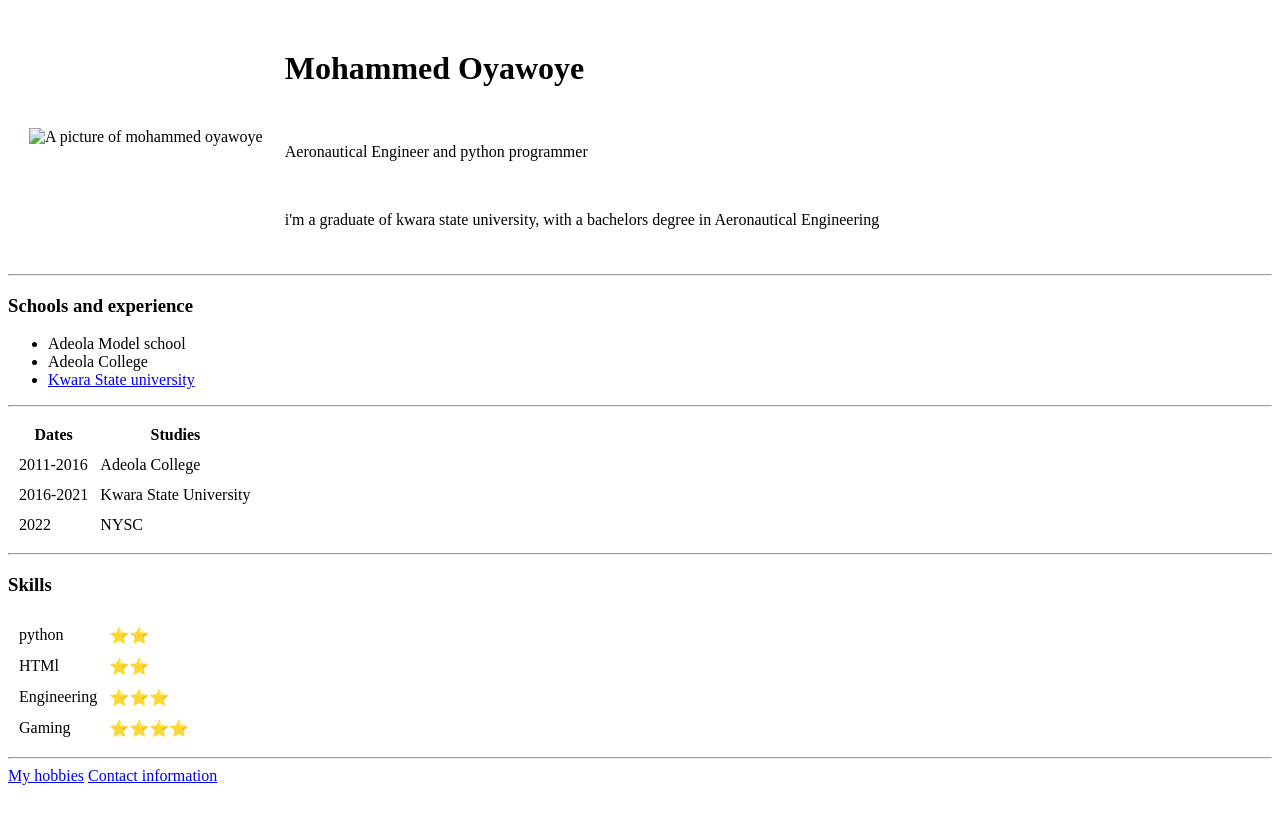
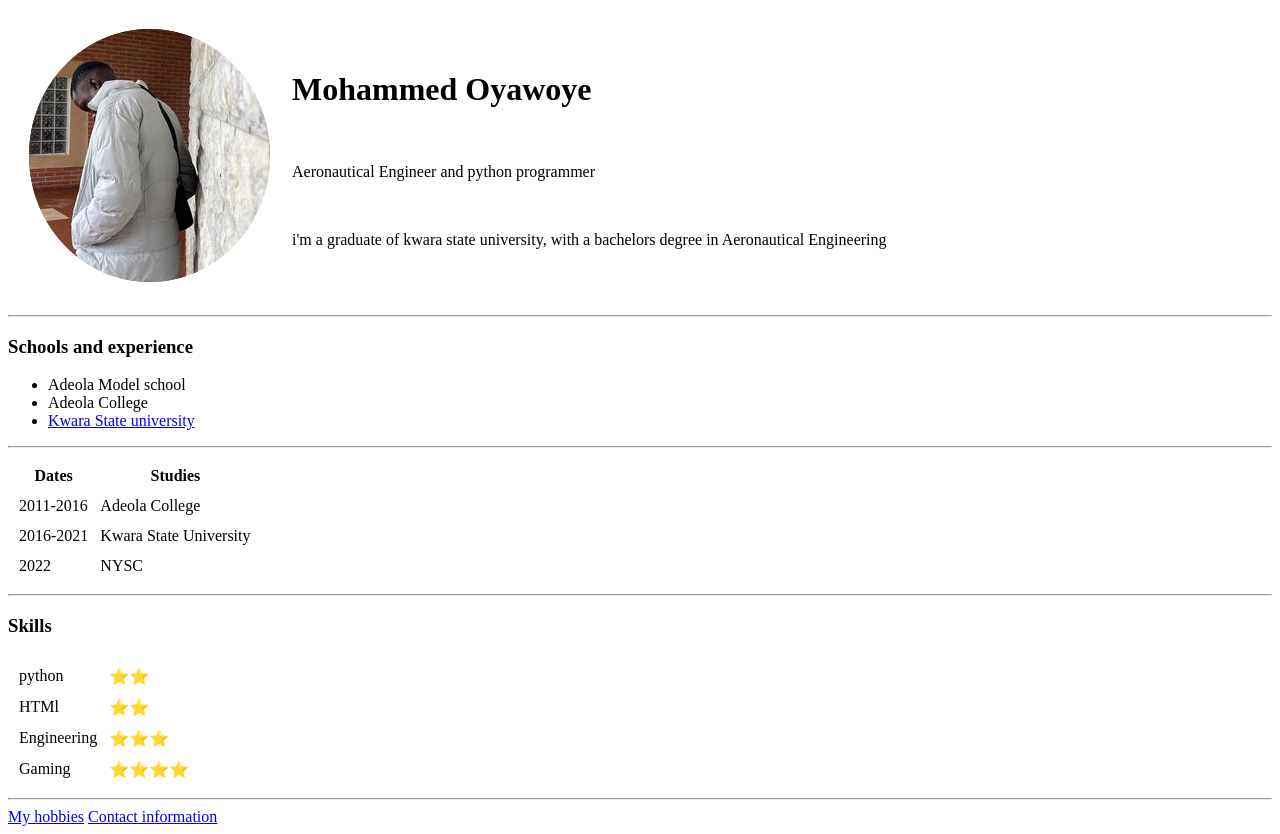
Before and after one commit to imnotmoh/cv, a plain HTML site: page index.html in a window 1280 px wide. Before the commit the page ends 800 px from the top, so only its background shows below. Drawn offline with Linux system fonts and the light colour scheme.

Commit message:
Update index.html

```diff
--- a/index.html
+++ b/index.html
@@ -8,7 +8,7 @@
     <table cellspacing="20">
         <tr>
             <td>
-                <img src="images/moh facebook profile picture.png" alt="A picture of mohammed oyawoye">
+                <img src="moh facebook profile picture.png" alt="A picture of mohammed oyawoye">
             </td>
             <td>
                 <h1>Mohammed Oyawoye</h1>
```
